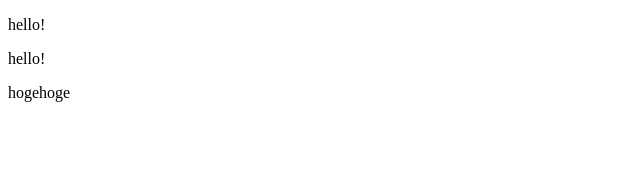
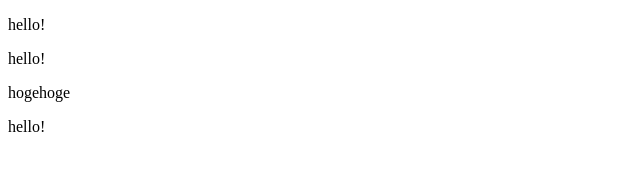
Before and after one commit to kazu-S-1110/vue-practice_210915, a plain HTML site: page index.html in a window 1280 px wide. Shown: the full height of the page, 0-640 px from the left. Drawn offline with nearby package versions, Linux system fonts and the light colour scheme.

Commit message:
ディレクティブについて学習。

```diff
--- a/index.html
+++ b/index.html
@@ -12,6 +12,7 @@
       <p>{{ message }}</p>
       <p>{{ sayHi()}}</p>
       <p>{{ sayHello() }}</p>
+      <p v-text="message"></p>
     </div>
 
     <script>
```
